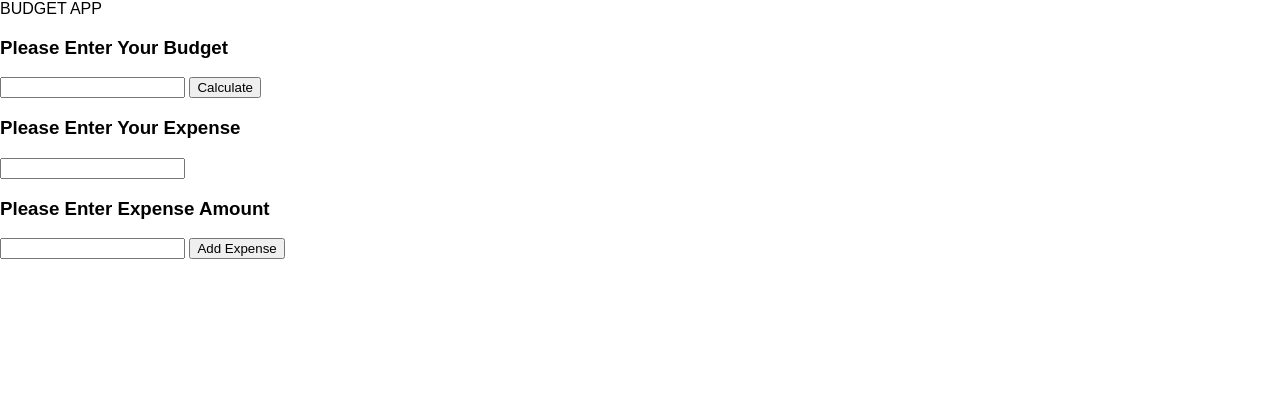
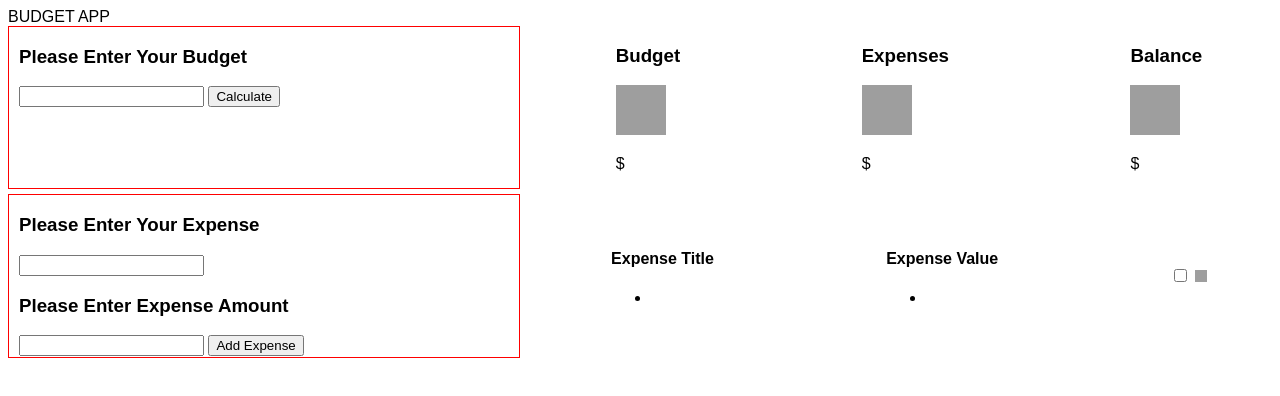
Before and after one commit to phrabos/budgetapp, a plain HTML site: page index.html in a window 1280 px wide. Drawn offline with Linux system fonts and the light colour scheme; grey boxes are pictures that could not be loaded.

Commit message:
add html and styling

```diff
--- a/index.html
+++ b/index.html
@@ -22,10 +22,46 @@
             <button class= "button1">Add Expense</button>
         </section>
         <section class= "section3">
+            <div>
+                <h3>Budget</h3>
+                <img src="https://placekitten.com/50/50">
+                <p>$</p>
+            </div>
+            <div>
+                <h3>Expenses</h3>
+                <img src="https://placekitten.com/50/50">
+                <p>$</p>
+            </div>
+            <div>
+                <h3>Balance</h3>
+                <img src="https://placekitten.com/50/50">
+                <p>$</p>
+            </div>
+
+
 
         </section>
         <section class= "section4">
+            <div>
+                <h4>Expense Title</h4>
+                <ul>
+                    <li></li>
+                </ul>
 
+
+            </div>
+            <div>
+                <h4>Expense Value</h4>
+                <ul>
+                    <li></li>
+                </ul>
+
+            </div>
+            <div>
+                <input type="checkbox">
+                <img src="https://placekitten.com/12/12" >
+
+            </div>
         </section>
     </main>
 
--- a/style.css
+++ b/style.css
@@ -3,9 +3,36 @@
 }
 
 body, html {
-    margin: 0;
-    padding: 0;
+
     height: 100%;
     width: 100%;
     font-family: sans-serif;
 }
+.section1, .section2 {
+    border: 1px solid red;
+    width: auto;
+    padding-left: 10px;
+
+}
+main {
+    display: grid;
+    grid-template-columns: 40% 60%;
+    grid-template-rows: 1fr 1fr;
+    grid-gap: 5px;
+}
+
+.section2 {
+    grid-row: 2;
+}
+
+.section3{
+    display: flex;
+    justify-content: space-around;
+
+}
+
+.section4 {
+    display: flex;
+    justify-content: space-around;
+    align-items: center;
+}
```
